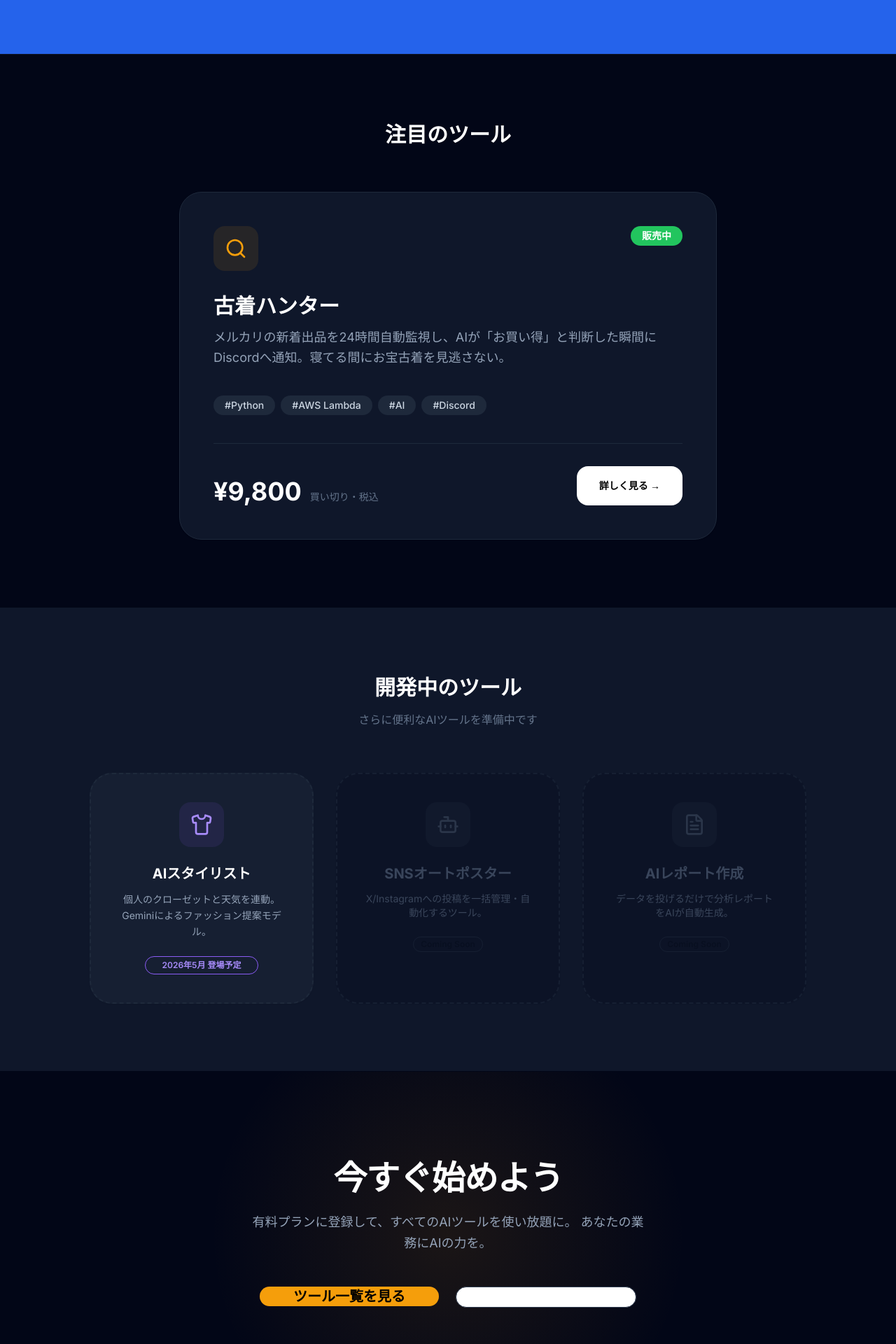
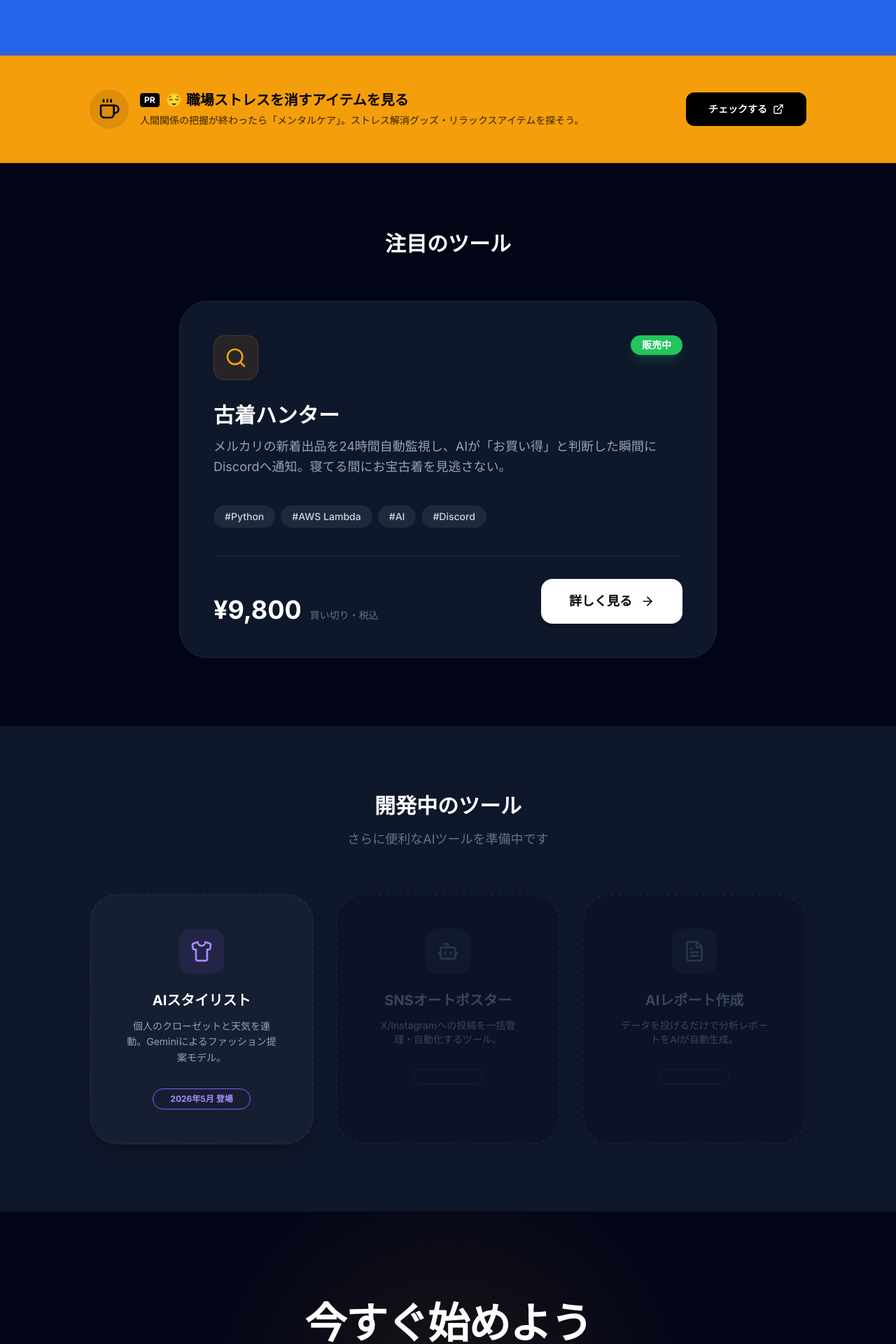
Before and after one commit to fyoneyone9-cyber/nextralabs-membership, a Next.js app: page / in a window 1280 px wide. Shown: the part 1680-3600 px from the top of the page at 70% size. Built offline with nearby package versions, Linux system fonts and the light colour scheme; no server answers.

Commit message:
feat: add Amazon affiliate PR section and refine homepage layout

```diff
--- a/src/app/page.tsx
+++ b/src/app/page.tsx
@@ -4,7 +4,7 @@ import { useState, useEffect } from 'react'
 import Link from 'next/link'
 import { Button } from '@/components/ui/button'
 import { Card, CardContent } from '@/components/ui/card'
-import { Shield, Zap, Code, Download, Bot, Search, FileText, Infinity, PawPrint, Building2, Shirt, Hotel, Key, ArrowRight, Smartphone, Share, PlusSquare, DownloadCloud } from 'lucide-react'
+import { Shield, Zap, Code, Download, Bot, Search, FileText, Infinity, PawPrint, Building2, Shirt, Hotel, Key, ArrowRight, Smartphone, Share, PlusSquare, DownloadCloud, ExternalLink, Coffee } from 'lucide-react'
 import { Badge } from '@/components/ui/badge'
 
 const featuredProduct = {
@@ -45,9 +45,9 @@ export default function HomePage() {
   };
 
   return (
-    <div className="animate-in fade-in duration-700 bg-slate-950">
+    <div className="animate-in fade-in duration-700 bg-slate-950 text-white">
       {/* Hero Section */}
-      <section className="relative overflow-hidden py-24 md:py-40 bg-slate-950 text-white">
+      <section className="relative overflow-hidden py-24 md:py-40 bg-slate-950">
         <div className="absolute inset-0 bg-gradient-to-br from-blue-600/20 via-transparent to-amber-500/20" />
         <div className="container mx-auto px-4 text-center relative">
           <h1 className="text-5xl md:text-7xl font-bold tracking-tight mb-8">
@@ -87,7 +87,7 @@ export default function HomePage() {
               </div>
             </div>
             <div className="text-center md:text-left flex-1">
-              <h2 className="text-2xl font-bold mb-3">スマホでもっと快適に。</h2>
+              <h2 className="text-2xl font-bold mb-3 text-white">スマホでもっと快適に。</h2>
               <p className="text-indigo-200 text-sm mb-6 leading-relaxed">
                 NextraLabs をホーム画面に追加して、全画面でスムーズなAI体験を。
                 最新のAI自動化ツールへ、いつでもワンタップでアクセスできます。
@@ -128,7 +128,7 @@ export default function HomePage() {
             <Hotel className="h-10 w-10 text-blue-200" />
             <h2 className="text-4xl font-bold">ホテル・民泊オーナー様向け</h2>
           </div>
-          <p className="text-blue-100 mb-16 max-w-2xl mx-auto text-lg">
+          <p className="text-blue-100 mb-16 max-w-2xl mx-auto text-lg leading-relaxed">
             宿泊施設のオペレーションを劇的に効率化。AI×宿泊管理システム連携で、人手不足の解消を実現します。
           </p>
 
@@ -167,19 +167,49 @@ export default function HomePage() {
         </div>
       </section>
 
+      {/* Amazon Affiliate PR Section */}
+      <section className="py-12 bg-amber-500 text-black border-y border-amber-600">
+        <div className="container mx-auto px-4">
+          <a
+            href="https://amzn.to/3zM6fKx"
+            target="_blank"
+            rel="noopener noreferrer"
+            className="flex flex-col md:flex-row items-center justify-between gap-6 max-w-5xl mx-auto hover:opacity-90 transition-opacity group"
+          >
+            <div className="flex items-center gap-4">
+              <div className="bg-black/10 p-3 rounded-full group-hover:scale-110 transition-transform">
+                <Coffee className="h-8 w-8" />
+              </div>
+              <div>
+                <div className="flex items-center gap-2 mb-1">
+                  <span className="text-xs font-bold bg-black text-white px-1.5 py-0.5 rounded">PR</span>
+                  <h2 className="text-xl font-bold font-sans">😌 職場ストレスを消すアイテムを見る</h2>
+                </div>
+                <p className="text-sm font-medium opacity-80 leading-relaxed">
+                  人間関係の把握が終わったら「メンタルケア」。ストレス解消グッズ・リラックスアイテムを探そう。
+                </p>
+              </div>
+            </div>
+            <Button className="bg-black text-white font-bold px-8 h-12 rounded-xl whitespace-nowrap gap-2">
+              チェックする <ExternalLink className="h-4 w-4" />
+            </Button>
+          </a>
+        </div>
+      </section>
+
       {/* Featured Product */}
-      <section className="py-24 bg-slate-950 text-white border-t border-slate-900">
-        <div className="container mx-auto px-4">
-          <h2 className="text-3xl font-bold text-center mb-16">注目のツール</h2>
-          <div className="max-w-3xl mx-auto">
+      <section className="py-24 bg-slate-950 border-t border-slate-900">
+        <div className="container mx-auto px-4 text-center">
+          <h2 className="text-3xl font-bold mb-16 text-white">注目のツール</h2>
+          <div className="max-w-3xl mx-auto text-left">
             <Link href={`/products/${featuredProduct.id}`}>
-              <Card className="hover:shadow-2xl transition-all duration-300 cursor-pointer group border-slate-800 bg-slate-900 text-white rounded-[2rem] overflow-hidden hover:border-amber-500/50">
+              <Card className="hover:shadow-2xl transition-all duration-300 cursor-pointer group border-slate-800 bg-slate-900 text-white rounded-[2.5rem] overflow-hidden hover:border-amber-500/50 shadow-2xl">
                 <CardContent className="p-12">
                   <div className="flex items-start justify-between mb-8">
-                    <div className="inline-flex h-16 w-16 items-center justify-center rounded-2xl bg-amber-500/10 text-amber-500">
+                    <div className="inline-flex h-16 w-16 items-center justify-center rounded-2xl bg-amber-500/10 text-amber-500 border border-amber-500/20">
                       <Search className="h-8 w-8" />
                     </div>
-                    <Badge className="bg-green-500 text-white border-0 py-1 px-4 text-sm">販売中</Badge>
+                    <Badge className="bg-green-500 text-white border-0 py-1 px-4 text-sm font-bold shadow-lg shadow-green-500/20">販売中</Badge>
                   </div>
                   <h3 className="text-3xl font-bold mb-3 group-hover:text-amber-500 transition-colors">
                     {featuredProduct.title}
@@ -187,7 +217,7 @@ export default function HomePage() {
                   <p className="text-slate-400 mb-10 leading-relaxed text-lg">{featuredProduct.description}</p>
                   <div className="flex flex-wrap gap-2 mb-10">
                     {featuredProduct.tags.map((tag) => (
-                      <Badge key={tag} variant="secondary" className="bg-slate-800 text-slate-300 border-0 px-4 py-1 text-sm font-medium">#{tag}</Badge>
+                      <Badge key={tag} variant="secondary" className="bg-slate-800 text-slate-300 border-0 px-4 py-1.5 text-sm font-medium">#{tag}</Badge>
                     ))}
                   </div>
                   <div className="flex items-end justify-between pt-8 border-t border-slate-800">
@@ -195,8 +225,8 @@ export default function HomePage() {
                       <span className="text-4xl font-bold">{featuredProduct.price}</span>
                       <span className="text-sm text-slate-500 ml-3">{featuredProduct.priceNote}</span>
                     </div>
-                    <Button variant="default" className="gap-1 bg-white text-black hover:bg-slate-200 px-8 h-14 rounded-2xl font-bold">
-                      詳しく見る →
+                    <Button variant="default" className="gap-1 bg-white text-black hover:bg-slate-200 px-10 h-16 rounded-2xl font-bold text-lg shadow-lg">
+                      詳しく見る <ArrowRight className="ml-2 h-5 w-5" />
                     </Button>
                   </div>
                 </CardContent>
@@ -206,66 +236,65 @@ export default function HomePage() {
         </div>
       </section>
 
-      {/* Coming Soon - Fixed Contrast & Removed Links */}
-      <section className="py-24 bg-slate-900 text-white border-y border-slate-950">
+      {/* Coming Soon */}
+      <section className="py-24 bg-slate-900 border-y border-slate-950">
         <div className="container mx-auto px-4 text-center">
-          <h2 className="text-3xl font-bold mb-4">開発中のツール</h2>
-          <p className="text-slate-500 mb-16">さらに便利なAIツールを準備中です</p>
-          <div className="grid grid-cols-1 md:grid-cols-3 gap-8 max-w-5xl mx-auto mt-12">
-            {/* NO Link for coming soon tools */}
-            <Card className="border-2 border-dashed border-slate-800 bg-slate-800/50 rounded-[2rem] cursor-default">
-              <CardContent className="p-10 text-center">
+          <h2 className="text-3xl font-bold mb-4 text-white">開発中のツール</h2>
+          <p className="text-slate-500 mb-16 text-lg">さらに便利なAIツールを準備中です</p>
+          <div className="grid grid-cols-1 md:grid-cols-3 gap-8 max-w-5xl mx-auto">
+            <Card className="border-2 border-dashed border-slate-800 bg-slate-800/50 rounded-[2.5rem] cursor-default shadow-xl">
+              <CardContent className="p-12 text-center">
                 <div className="mb-6 inline-flex h-16 w-16 items-center justify-center rounded-2xl bg-violet-500/10 text-violet-400">
                   <Shirt className="h-8 w-8" />
                 </div>
                 <h3 className="text-xl font-bold mb-3 text-white">AIスタイリスト</h3>
                 <p className="text-sm text-slate-400 leading-relaxed">個人のクローゼットと天気を連動。Geminiによるファッション提案モデル。</p>
-                <Badge variant="outline" className="mt-6 border-violet-500 text-violet-400 px-6 py-1">2026年5月 登場予定</Badge>
+                <Badge variant="outline" className="mt-8 border-violet-500 text-violet-400 px-6 py-1.5 font-bold">2026年5月 登場</Badge>
               </CardContent>
             </Card>
 
-            <Card className="border-2 border-dashed border-slate-800 bg-slate-950/30 rounded-[2rem] cursor-default opacity-50">
-              <CardContent className="p-10 text-center text-slate-500">
+            <Card className="border-2 border-dashed border-slate-800 bg-slate-950/30 rounded-[2.5rem] cursor-default opacity-50">
+              <CardContent className="p-12 text-center text-slate-500">
                 <div className="mb-6 inline-flex h-16 w-16 items-center justify-center rounded-2xl bg-slate-800/50 text-slate-600">
                   <Bot className="h-8 w-8" />
                 </div>
                 <h3 className="text-xl font-bold mb-3">SNSオートポスター</h3>
                 <p className="text-sm">X/Instagramへの投稿を一括管理・自動化するツール。</p>
-                <Badge variant="outline" className="mt-6 border-slate-800">Coming Soon</Badge>
+                <Badge variant="outline" className="mt-8 border-slate-800">Coming Soon</Badge>
               </CardContent>
             </Card>
 
-            <Card className="border-2 border-dashed border-slate-800 bg-slate-950/30 rounded-[2rem] cursor-default opacity-50">
-              <CardContent className="p-10 text-center text-slate-500">
+            <Card className="border-2 border-dashed border-slate-800 bg-slate-950/30 rounded-[2.5rem] cursor-default opacity-50">
+              <CardContent className="p-12 text-center text-slate-500">
                 <div className="mb-6 inline-flex h-16 w-16 items-center justify-center rounded-2xl bg-slate-800/50 text-slate-600">
                   <FileText className="h-8 w-8" />
                 </div>
                 <h3 className="text-xl font-bold mb-3">AIレポート作成</h3>
                 <p className="text-sm">データを投げるだけで分析レポートをAIが自動生成。</p>
-                <Badge variant="outline" className="mt-6 border-slate-800">Coming Soon</Badge>
+                <Badge variant="outline" className="mt-8 border-slate-800">Coming Soon</Badge>
               </CardContent>
             </Card>
           </div>
         </div>
       </section>
 
-      {/* CTA - Fixed Visibility */}
-      <section className="py-32 bg-slate-950 text-white relative overflow-hidden">
+      {/* CTA */}
+      <section className="py-32 bg-slate-950 relative overflow-hidden">
         <div className="absolute inset-0 bg-[radial-gradient(circle_at_center,_var(--tw-gradient-stops))] from-amber-500/10 via-transparent to-transparent pointer-events-none" />
         <div className="container mx-auto px-4 text-center relative z-10">
-          <h2 className="text-4xl md:text-5xl font-bold mb-6 text-white tracking-tight">今すぐ始めよう</h2>
-          <p className="text-slate-400 mb-12 max-w-xl mx-auto text-lg leading-relaxed">
+          <h2 className="text-4xl md:text-6xl font-bold mb-8 text-white tracking-tight">今すぐ始めよう</h2>
+          <p className="text-slate-400 mb-12 max-w-xl mx-auto text-xl leading-relaxed">
             有料プランに登録して、すべてのAIツールを使い放題に。
             あなたの業務にAIの力を。
           </p>
           <div className="flex flex-col sm:flex-row gap-6 justify-center">
             <Link href="/products">
-              <Button size="lg" className="text-xl px-12 h-18 bg-amber-500 text-black font-bold rounded-2xl hover:bg-amber-400 transition-all hover:scale-105">
+              <Button size="lg" className="text-xl px-14 h-20 bg-amber-500 text-black font-bold rounded-[1.5rem] hover:bg-amber-400 transition-all hover:scale-105 shadow-2xl shadow-amber-500/20">
                 ツール一覧を見る
               </Button>
             </Link>
             <Link href="/pricing">
-              <Button variant="outline" size="lg" className="text-xl px-12 h-18 border-slate-700 text-white rounded-2xl hover:bg-white/5 transition-all">
+              <Button variant="outline" size="lg" className="text-xl px-14 h-20 border-slate-700 text-white rounded-[1.5rem] hover:bg-white/5 transition-all">
                 有料プランに登録
               </Button>
             </Link>
```
